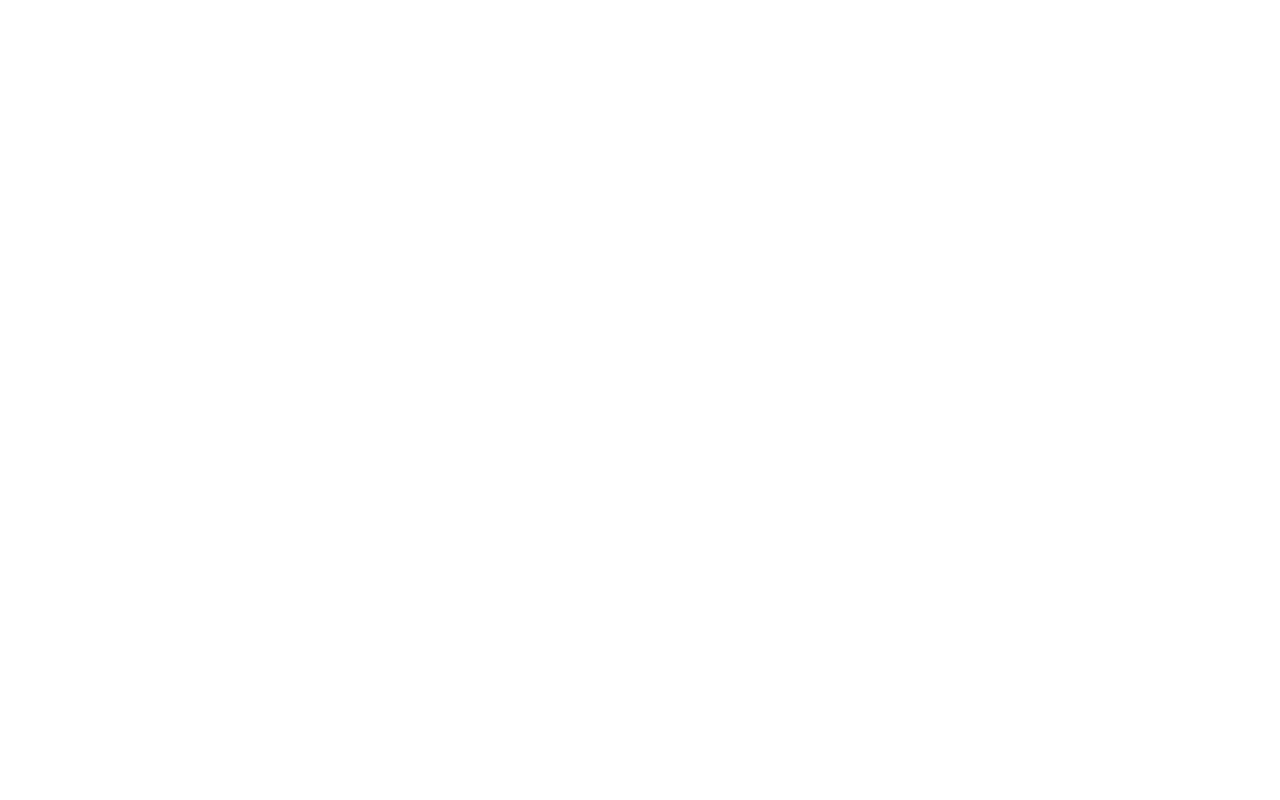
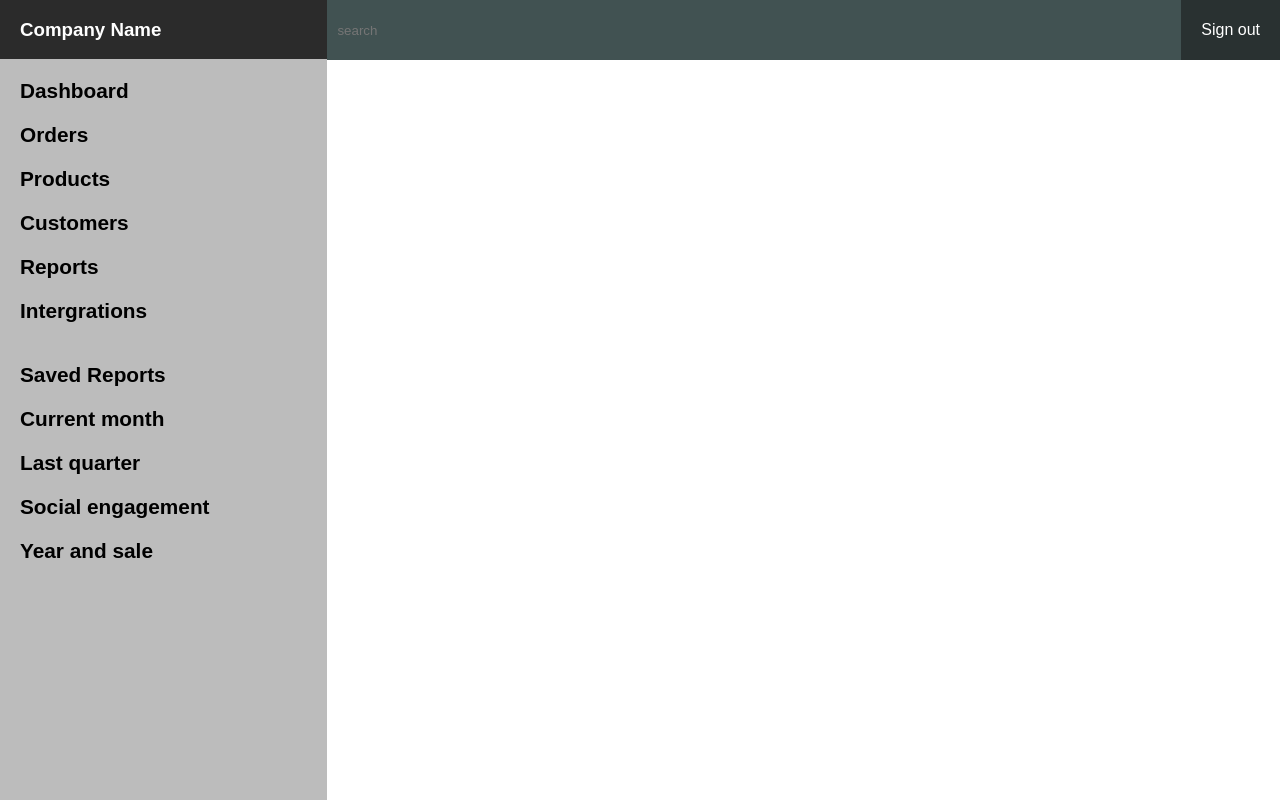
Before and after one commit to Matinmmp/dashboard, a plain HTML site: page index.html in a window 1280 px wide. Drawn offline with Linux system fonts and the light colour scheme.

Commit message:
feat sidebar

```diff
--- a/assets/style.css
+++ b/assets/style.css
@@ -0,0 +1,57 @@
+* {
+  box-sizing: border-box;
+}
+html,
+body {
+  width: 100%;
+  height: 100%;
+  margin: 0;
+  padding: 0;
+  font-family: sans-serif;
+}
+.container {
+  display: flex;
+}
+header {
+  width: 100%;
+  height: 60px;
+  background-color: rgb(41, 49, 49);
+  color: #fff;
+  text-align: center;
+  display: flex;
+  justify-content: space-between;
+  align-items: center;
+}
+header p {
+  margin: 0 20px;
+}
+header .input {
+  flex: 1;
+  border: none;
+  height: 100%;
+  background-color: rgb(65, 82, 82);
+  padding: 10px;
+  color: #fff;
+}
+.side-bar {
+  display: flex;
+  flex-direction: column;
+  width: 440px;
+  background-color: rgb(188, 188, 188);
+  height: 100vh;
+}
+nav {
+  background-color: rgb(43, 43, 43);
+  color: white;
+}
+.company {
+  padding: 0px 20px;
+}
+.side-text {
+  padding: 20px 20px;
+  font-size: 1.3rem;
+  font-weight: bold;
+  display: flex;
+  flex-direction: column;
+  gap: 20px;
+}
--- a/index.html
+++ b/index.html
@@ -1,13 +1,38 @@
 <!DOCTYPE html>
 <html lang="en">
-<head>
-    <meta charset="UTF-8">
-    <meta http-equiv="X-UA-Compatible" content="IE=edge">
-    <meta name="viewport" content="width=device-width, initial-scale=1.0">
-    <link rel="stylesheet" href="assets/style.css">
+  <head>
+    <meta charset="UTF-8" />
+    <meta http-equiv="X-UA-Compatible" content="IE=edge" />
+    <meta name="viewport" content="width=device-width, initial-scale=1.0" />
+    <link rel="stylesheet" href="assets/style.css" />
     <title>Document</title>
-</head>
-<body>
-
-</body>
+  </head>
+  <body>
+    <div class="container">
+      <aside class="side-bar">
+        <nav>
+          <h1 class="company">Company Name</h1>
+        </nav>
+        <div class="side-text">
+          <div>Dashboard</div>
+          <div>Orders</div>
+          <div>Products</div>
+          <div>Customers</div>
+          <div>Reports</div>
+          <div>Intergrations</div>
+        </div>
+        <div class="side-text">
+          <div>Saved Reports</div>
+          <div>Current month</div>
+          <div>Last quarter</div>
+          <div>Social engagement</div>
+          <div>Year and sale</div>
+        </div>
+      </aside>
+      <header>
+        <input class="input" type="search" placeholder="search" />
+        <p>Sign out</p>
+      </header>
+    </div>
+  </body>
 </html>
```
